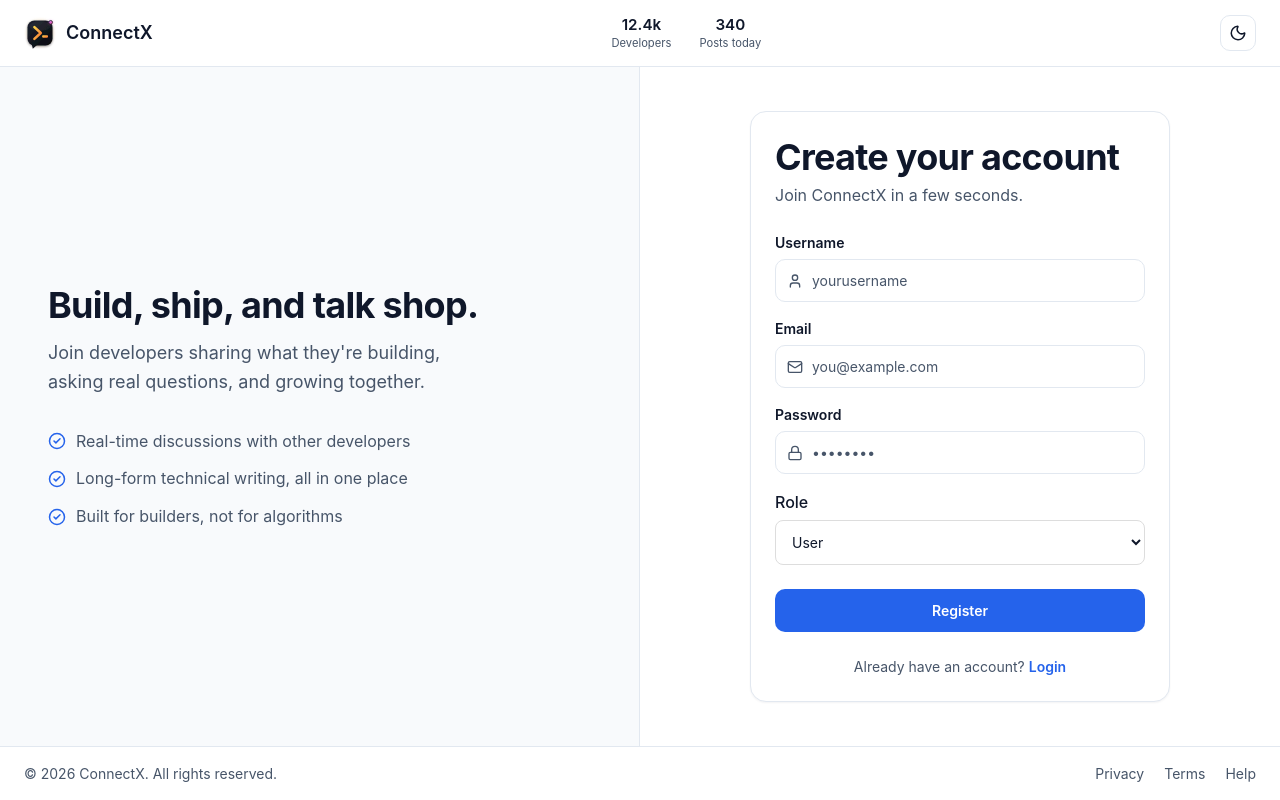
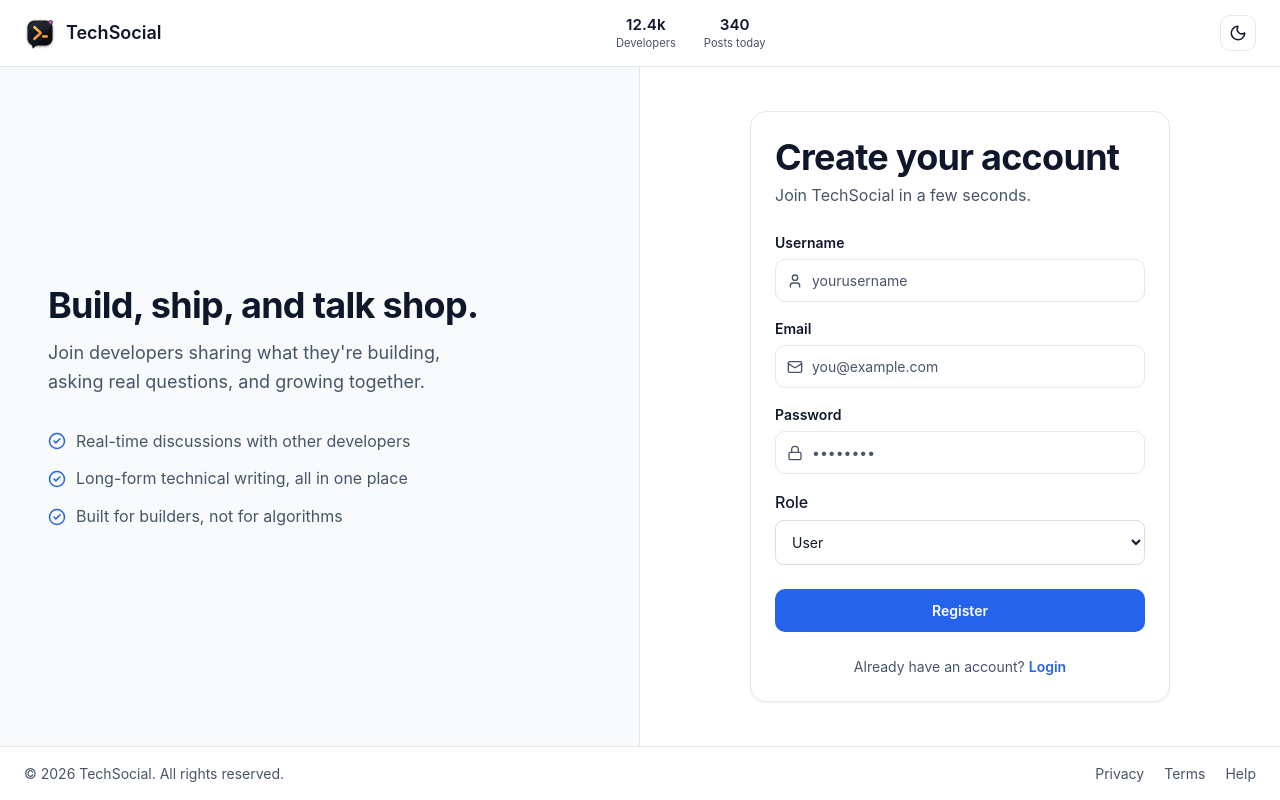
Before and after one commit to avats2768/WebTechBlog, a React (Vite) app in the folder frontend/: page /register in a window 1280 px wide. Built offline with nearby package versions, Linux system fonts and the light colour scheme.

Commit message:
change name

```diff
--- a/frontend/src/layouts/AuthLayout.jsx
+++ b/frontend/src/layouts/AuthLayout.jsx
@@ -48,8 +48,8 @@ export default function AuthLayout({ title, subtitle, children, footer }) {
         style={{ padding: "14px 24px", borderBottom: "1px solid var(--border)" }}
       >
         <div className="flex-center" style={{ justifyContent: "flex-start", gap: 10 }}>
-          <img src={Logo} alt="ConnectX logo" className="w-8 h-8" />
-          <span className="heading-md">ConnectX</span>
+          <img src={Logo} alt="TechSocial logo" className="w-8 h-8" />
+          <span className="heading-md">TechSocial</span>
         </div>
 
         <div className="hidden md:flex" style={{ gap: 28 }}>
@@ -114,7 +114,7 @@ export default function AuthLayout({ title, subtitle, children, footer }) {
         className="flex-between"
         style={{ padding: "16px 24px", borderTop: "1px solid var(--border)", flexWrap: "wrap", gap: 12 }}
       >
-        <p className="body-sm">© {year} ConnectX. All rights reserved.</p>
+        <p className="body-sm">© {year} TechSocial. All rights reserved.</p>
 
         <div className="flex-center" style={{ gap: 20 }}>
           {FOOTER_LINKS.map((link) => (
--- a/frontend/src/pages/login/Login.jsx
+++ b/frontend/src/pages/login/Login.jsx
@@ -74,7 +74,7 @@ export default function Login() {
   return (
     <AuthLayout
       title="Welcome back"
-      subtitle="Log in to continue to ConnectX."
+      subtitle="Log in to continue to TechSocial."
       footer={
         <p className="body-sm">
           No account?{" "}
--- a/frontend/src/pages/register/Register.jsx
+++ b/frontend/src/pages/register/Register.jsx
@@ -71,7 +71,7 @@ export default function Register() {
   return (
     <AuthLayout
       title="Create your account"
-      subtitle="Join ConnectX in a few seconds."
+      subtitle="Join TechSocial in a few seconds."
       footer={
         <p className="body-sm">
           Already have an account?{" "}
```
